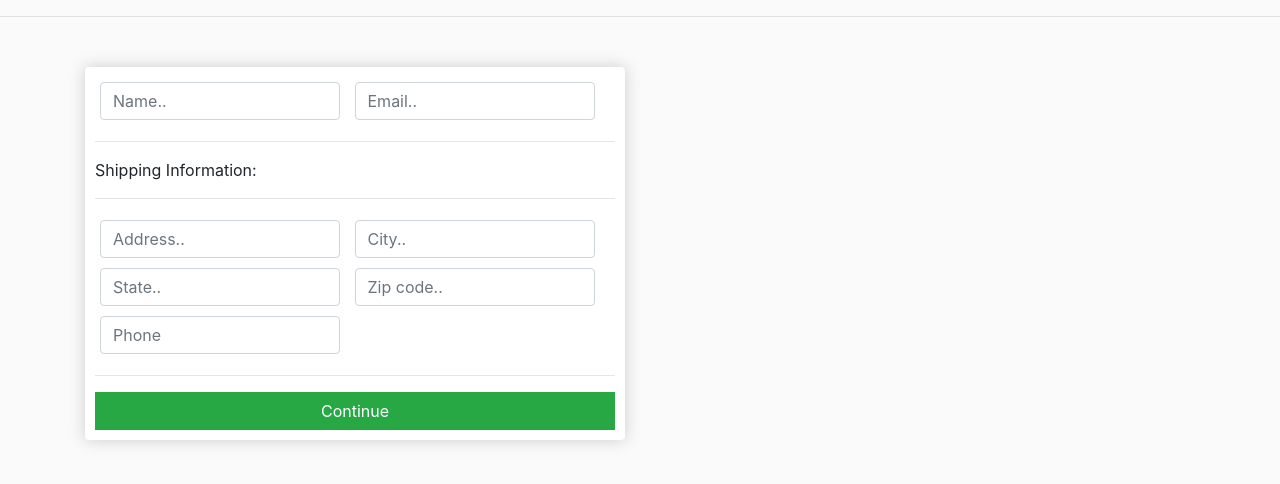
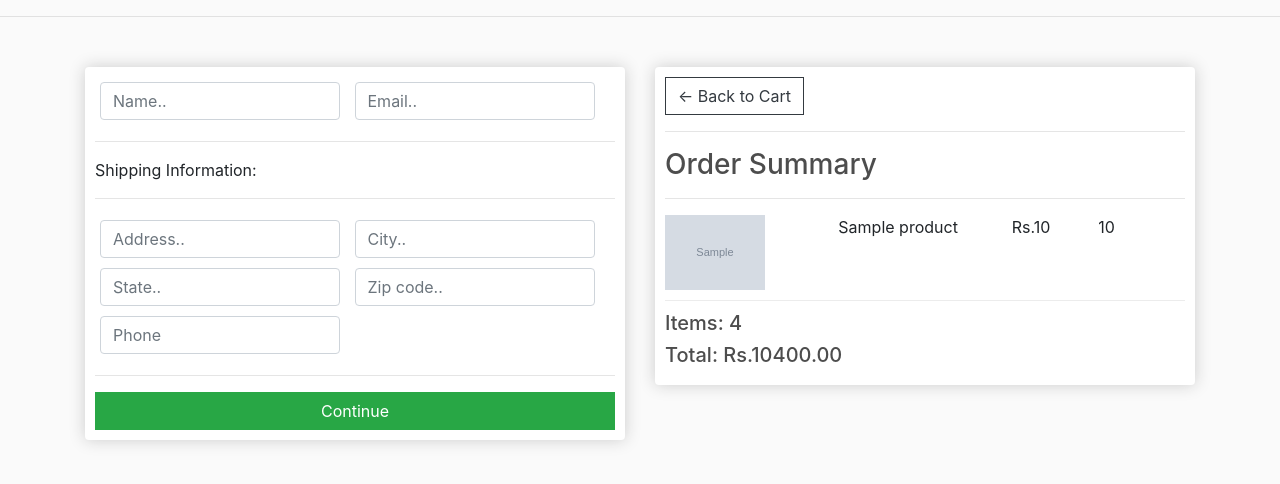
Before and after one commit to DeaaTH65/E_Commerce, a Django app: template ecommerce/store/templates/store/checkout.html in a window 1280 px wide. Shown: the part 57-541 px from the top of the page. Run offline with Django 4.2, Linux system fonts and the light colour scheme; data comes from the database, SQL or seed files in the repository; tables that the repository leaves empty hold one stand-in row (values such as "Sample post"); the template is opened without the code that fills it: values that come from a table or form of the project are taken from there, most other values are stand-ins (such as "Sample title", 1, 10 or a date in 2020); grey boxes marked "Sample" are stand-in pictures; some libraries are stand-ins or nearby versions.

Commit message:
Checkout items

```diff
--- a/ecommerce/store/templates/store/checkout.html
+++ b/ecommerce/store/templates/store/checkout.html
@@ -48,7 +48,24 @@
     </div>
 
     <div class="col-lg-6">
+        <div class="box-element">
+            <a  class="btn btn-outline-dark" href="{% url 'cart' %}">&#x2190; Back to Cart</a>
+            <hr>
+            <h3>Order Summary</h3>
+            <hr>
 
+            {% for item in items %}
+            <div class="cart-row">
+                <div style="flex:2"><img class="row-image" src="{{item.product.imageURL}}"></div>
+                <div style="flex:2"><p>{{item.product.name}}</p></div>
+                <div style="flex:1"><p>Rs.{{item.product.price}}</p></div>
+                <div style="flex:1"><p>{{item.quantity}}</p></div>
+            </div>
+            {% endfor %}
+
+            <h5>Items:   {{order.get_cart_items}}</h5>
+            <h5>Total:   Rs.{{order.get_cart_total|floatformat:2}}</h5>
+        </div>
     </div>
 </div>
 {% endblock content %}
```
Also changed, not shown: ecommerce/store/views.py (+8 -0 lines).
